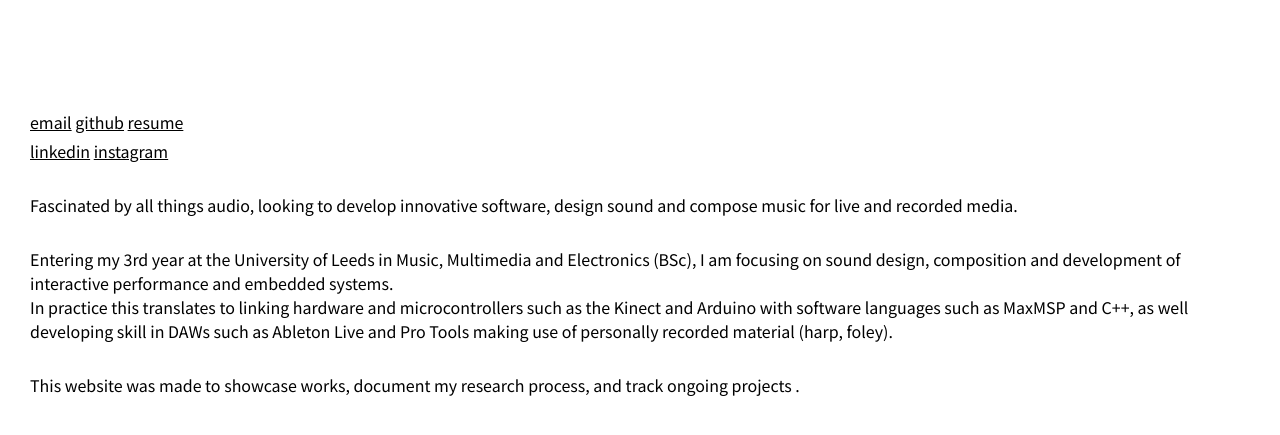
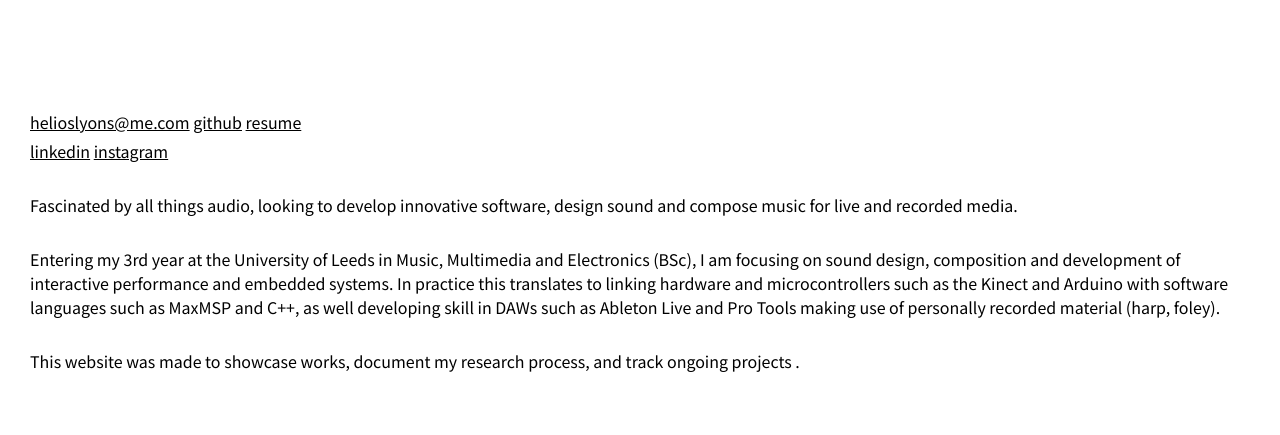
Before and after one commit to haelyons/haelyons.github.io, a Node project: template app/templates/about.ejs in a window 1280 px wide. Shown: the top 435 px of the page. Run offline with Node 20 templates, Linux system fonts and the light colour scheme; the template is opened without the code that fills it, so the values that code supplies are empty; style sheets or scripts are compiled from the project's sources.

Commit message:
Update bio & email

```diff
--- a/app/templates/about.ejs
+++ b/app/templates/about.ejs
@@ -22,7 +22,7 @@
       <section>
         <ul>
           <li>
-            <a href="mailto:helioslyons@me.com">email</a>
+            <a href="mailto:helioslyons@me.com">helioslyons@me.com</a>
             <a href="https://github.com/haelyons">github</a>
             <a href="https://pdfhost.io/v/QiOZck2fP_Microsoft_Word_Helios_CV_UKdocx.pdf">resume</a>
           </li>
@@ -42,9 +42,8 @@
         <p>
           Entering my 3rd year at the University of Leeds in Music, Multimedia
           and Electronics (BSc), I am focusing on sound design, composition and
-          development of interactive performance and embedded systems. <br />
-
-          In practice this translates to linking hardware and microcontrollers
+          development of interactive performance and embedded systems. In practice
+          this translates to linking hardware and microcontrollers
           such as the Kinect and Arduino with software languages such as MaxMSP
           and C++, as well developing skill in DAWs such as Ableton Live and
           Pro Tools making use of personally recorded material (harp, foley). <br />
```
